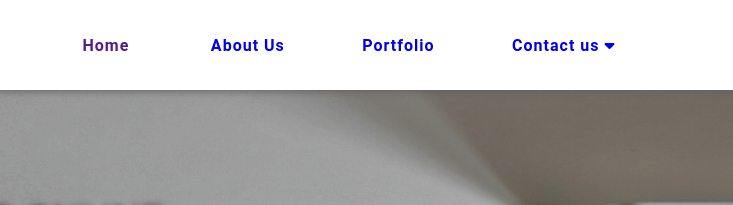
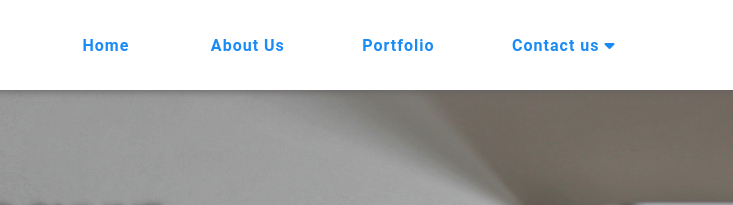
Before and after one commit to marslanmustafa/DEVSINN-WEB-v3, a plain HTML site: page index.html in a window 1280 px wide. Shown: the top 205 px of the page, 335-1068 px from the left. Drawn offline with Linux system fonts and the light colour scheme.

Commit message:
navbar's ul color changed

```diff
--- a/index.css
+++ b/index.css
@@ -99,13 +99,13 @@ header {
   transition: 0.8s;
   font-weight: bold;
   letter-spacing: 1px;
-  color: #000;
   border: 2px solid transparent;
 }
 .mainUl a {
   padding: 4px;
   /* border: 2px solid transparent; */
   transition: 0.5s;
+  color: #1a8bf5
 }
 
 .activePage {
```
